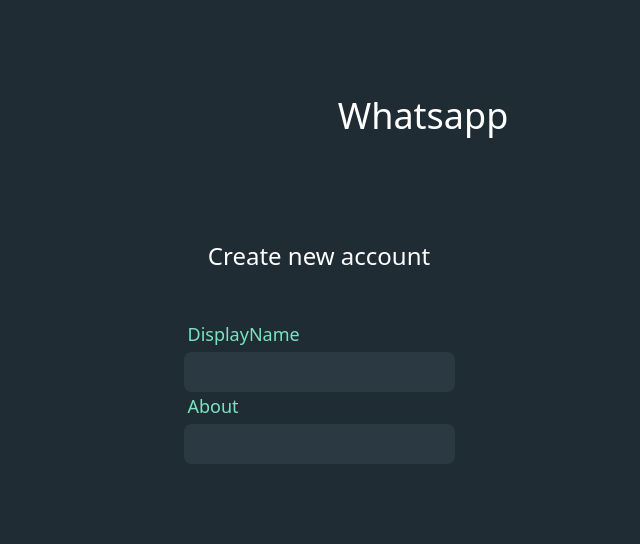
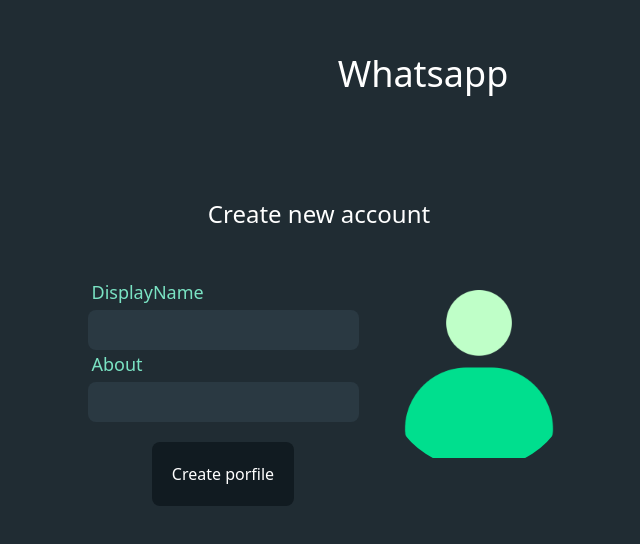
Before and after one commit to rkr-ram/weasel, a Next.js app in the folder client/: page /onboarding in a window 1280 px wide. Shown: the part 160-704 px from the top of the page, without its empty margins (321-961 px from the left). Built offline with nearby package versions, Linux system fonts and the light colour scheme.

Commit message:
Implemented avatar.

```diff
--- a/client/src/components/common/Avatar.jsx
+++ b/client/src/components/common/Avatar.jsx
@@ -1,7 +1,26 @@
+import Image from "next/image";
 import React from "react";
 
-function Avatar() {
-  return <div>Avatar</div>;
+function Avatar({ size, image, setImage }) {
+  return (
+    <div>
+      {size === "sm" && (
+        <div className="relative h-10 w-10">
+          <Image src={image} className="rounded-full" fill alt="Avatar" />
+        </div>
+      )}
+      {size === "lg" && (
+        <div className="relative h-14 w-14">
+          <Image src={image} className="rounded-full" fill  alt="Avatar"/>
+        </div>
+      )}
+      {size === "xl" && (
+        <div className="relative h-48 w-48">
+          <Image src={image} className="rounded-full" fill  alt="Avatar"/>
+        </div>
+      )}
+    </div>
+  );
 }
 
 export default Avatar;
--- a/client/src/pages/onboarding.jsx
+++ b/client/src/pages/onboarding.jsx
@@ -2,27 +2,85 @@
 import Input from "@/components/common/Input";
 import { useStateProvider } from "@/context/StateContext";
 import Image from "next/image";
-import React, { useState } from "react";
+import React, { useRef, useState } from "react";
+import { FaCamera } from "react-icons/fa";
 
 function onboarding() {
-  const [{userInfo}] = useStateProvider()
-  const [name,setName]=useState(userInfo?.name || "")
-  const [about,setAbout]=useState("")
+  const [{ userInfo }] = useStateProvider();
+  const [name, setName] = useState(userInfo?.name || "");
+  const [about, setAbout] = useState("");
+  const [image, setImage] = useState("/default_avatar.png");
+  const [hover, setHover] = useState(false);
+  const imageRef = useRef(null);
 
-  return <div className="flex items-center justify-center flex-col gap-6 bg-panel-header-background h-screen w-screen">
+  const handleClick = (e) => {
+    imageRef.current.click();
+  };
+
+  const uploadphoto = (e) => {
+    const file = e.target.files[0];
+
+    file && setImage(URL.createObjectURL(file));
+  };
+
+  const validateDetails = () => {
+    return !(name.length < 3);
+  };
+
+  const onBoarderHandler = () => {
+    if (validateDetails()) {
+      const email = userInfo.email;
+      try {
+      } catch (error) {}
+    }
+  };
+
+  return (
+    <div className="flex items-center justify-center flex-col gap-6 bg-panel-header-background h-screen w-screen">
       <div className="flex items-center justify-center gap-2">
         <Image src="/whatsapp.gif" alt="whatsapp" height={200} width={200} />
         <span className="text-4xl text-white ">Whatsapp</span>
       </div>
 
       <h2 className="text-white text-2xl">Create new account</h2>
-    <div className="flex mt-6 gap-6">
+      <div className="flex mt-6 gap-6 pl-6">
         <div className="flex flex-col items-center justify-center">
-        <Input name="DisplayName" state={name} setState={setName} label/>
-        <Input name="About" state={about} setState={setAbout} label/>
+          <Input name="DisplayName" state={name} setState={setName} label />
+          <Input name="About" state={about} setState={setAbout} label />
+          <div className="mt-5">
+            <button
+              className="bg-search-input-container-background p-5 rounded-lg flex items-center justify-center gap-7 text-white"
+              onClick={onBoarderHandler}
+            >
+              Create porfile
+            </button>
           </div>
         </div>
-</div>;
+        <div
+          className="relative cursor-pointer"
+          onMouseEnter={() => setHover(true)}
+          onMouseLeave={() => setHover(false)}
+          onClick={handleClick}
+        >
+          <input
+            type="file"
+            ref={imageRef}
+            onChange={uploadphoto}
+            style={{ display: "none" }}
+          />
+          <div
+            className={`z-10  rounded-full absolute w-48 h-48 right-0 top-0 flex-col gap-2 flex items-center justify-center text-center bg-photopicker-overlay-background ${
+              hover ? "visible" : "hidden"
+            }`}
+          >
+            <FaCamera className={`text-4xl text-white`} />
+            <span className="text-white text-2xl">Change your profile</span>
+          </div>
+          <Avatar size="xl" image={image} setImage={setImage} />
+        </div>
+      </div>
+    </div>
+  );
 }
 
 export default onboarding;
```
Also changed, not shown: 1 other file (tests, documents, lock files or other folders). Lines whose indentation alone changed are shown as unchanged.
